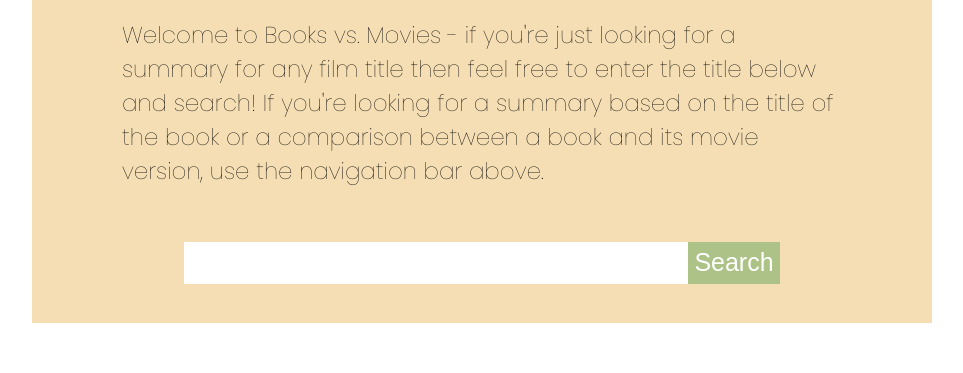
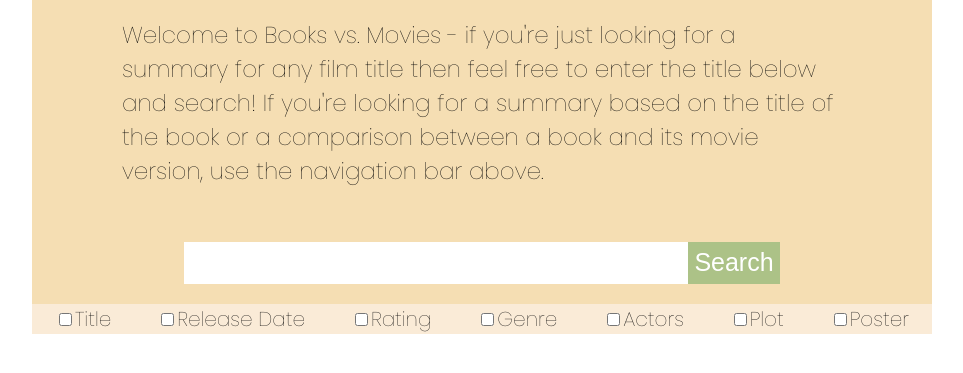
Before and after one commit to CoryMetcalf96/Books-vs-Movies, a plain HTML site: page movies.html in a window 1280 px wide. Shown: the part 207-580 px from the top of the page, without its empty margins (158-1121 px from the left). Drawn offline with nearby package versions, Linux system fonts and the light colour scheme.

Commit message:
Fully functional movie filters implemented in JS and HTML- also styled in CSS.

```diff
--- a/css/style.css
+++ b/css/style.css
@@ -124,3 +124,14 @@ form button {
 #book-only-results {
     font-size: 25px;
 }
+
+.filters {
+    font-family: "Poppins";
+    font-size: 20px;
+    margin-top: 20px;
+    display: flex;
+    justify-content: space-around;
+    flex-wrap: wrap;
+    flex-direction: row;
+    background-color: antiquewhite;
+}
--- a/js/app.js
+++ b/js/app.js
@@ -39,28 +39,42 @@ function renderMovieData(event) {
         const movieActors = data.Actors;
         const moviePlot = data.Plot;
 
-        // Add variables and line breaks to the DOM
+        // Add variables and line breaks to the DOM if the filters are checked.
+        if ($('#movieTitleCB').is(":checked")){
             $movieOnlyResults.append("Title: " + movieTitle);
             lineBreak = document.createElement("br");
             $movieOnlyResults.append(lineBreak);
+        }
+        if ($('#movieReleaseCB').is(":checked")){
             $movieOnlyResults.append("Release: " + movieRelease);
             lineBreak = document.createElement("br");
             $movieOnlyResults.append(lineBreak);
+        }
+        if ($('#movieRatingCB').is(":checked")){
             $movieOnlyResults.append("Rating: " + movieRating);
             lineBreak = document.createElement("br");
             $movieOnlyResults.append(lineBreak);
+        }
+        if ($('#movieGenreCB').is(":checked")){
             $movieOnlyResults.append("Genre: " + movieGenre);
             lineBreak = document.createElement("br");
             $movieOnlyResults.append(lineBreak);
+        }
+        if ($('#movieActorsCB').is(":checked")){
             $movieOnlyResults.append("Actors: " + movieActors);
             lineBreak = document.createElement("br");
             $movieOnlyResults.append(lineBreak);
+        }
+        if ($('#moviePlotCB').is(":checked")){
             $movieOnlyResults.append("Plot: " + moviePlot);
             lineBreak = document.createElement("br");
             $movieOnlyResults.append(lineBreak);
+        }
+        if ($('#moviePosterCB').is(":checked")){
             $movieOnlyResults.append(moviePoster);
             lineBreak = document.createElement("br")
             $movieOnlyResults.append(lineBreak);
+        }
     })
 }
 
@@ -121,6 +135,7 @@ function renderBookData(event) {
     })
 }
 
+// Contact Form
 function sendEmail() {
     Email.send({
         Host : "smtp.gmail.com",
--- a/movies.html
+++ b/movies.html
@@ -38,6 +38,15 @@
             <input type="text" id="movie-only-input" class="search-bar"></input>
             <button id="movie-only-button" class="search-button" type="button">Search</button>
         </div>
+        <div class="filters">
+            <label><input type="checkbox" id="movieTitleCB" />Title</label>
+            <label><input type="checkbox" id="movieReleaseCB" />Release Date</label>
+            <label><input type="checkbox" id="movieRatingCB" />Rating</label>
+            <label><input type="checkbox" id="movieGenreCB" />Genre</label>
+            <label><input type="checkbox" id="movieActorsCB" />Actors</label>
+            <label><input type="checkbox" id="moviePlotCB" />Plot</label>
+            <label><input type="checkbox" id="moviePosterCB" />Poster</label>
+        </div>
     </div>
     <div id="movie-only-div">
         <ul id="movie-only-results">
```
Lines whose indentation alone changed are shown as unchanged.
